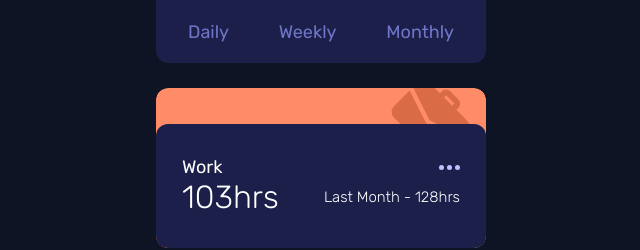
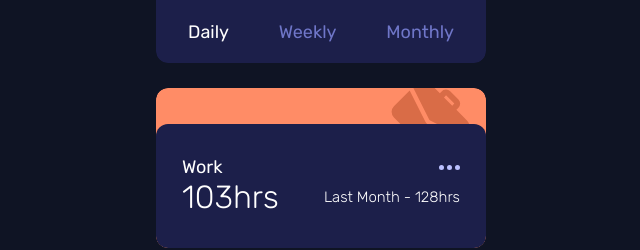
Before and after one commit to MuliroMatt/time-tracking-dashboard, a website: page index.html in a window 1280 px wide. Shown: the part 185-435 px from the top of the page, 319-959 px from the left. Drawn offline with Linux system fonts and the light colour scheme.

Commit message:
give a class active to timeframe daily btn

```diff
--- a/index.html
+++ b/index.html
@@ -21,7 +21,7 @@
         </div>
         <div class="report__card__back">
           <ul class="report__card__back__list">
-            <li class="report__card__back__list__item" ><a>Daily</a></li>
+            <li class="report__card__back__list__item" ><a class="active">Daily</a></li>
             <li class="report__card__back__list__item"><a>Weekly</a></li>
             <li class="report__card__back__list__item"><a>Monthly</a></li>
           </ul>
```
